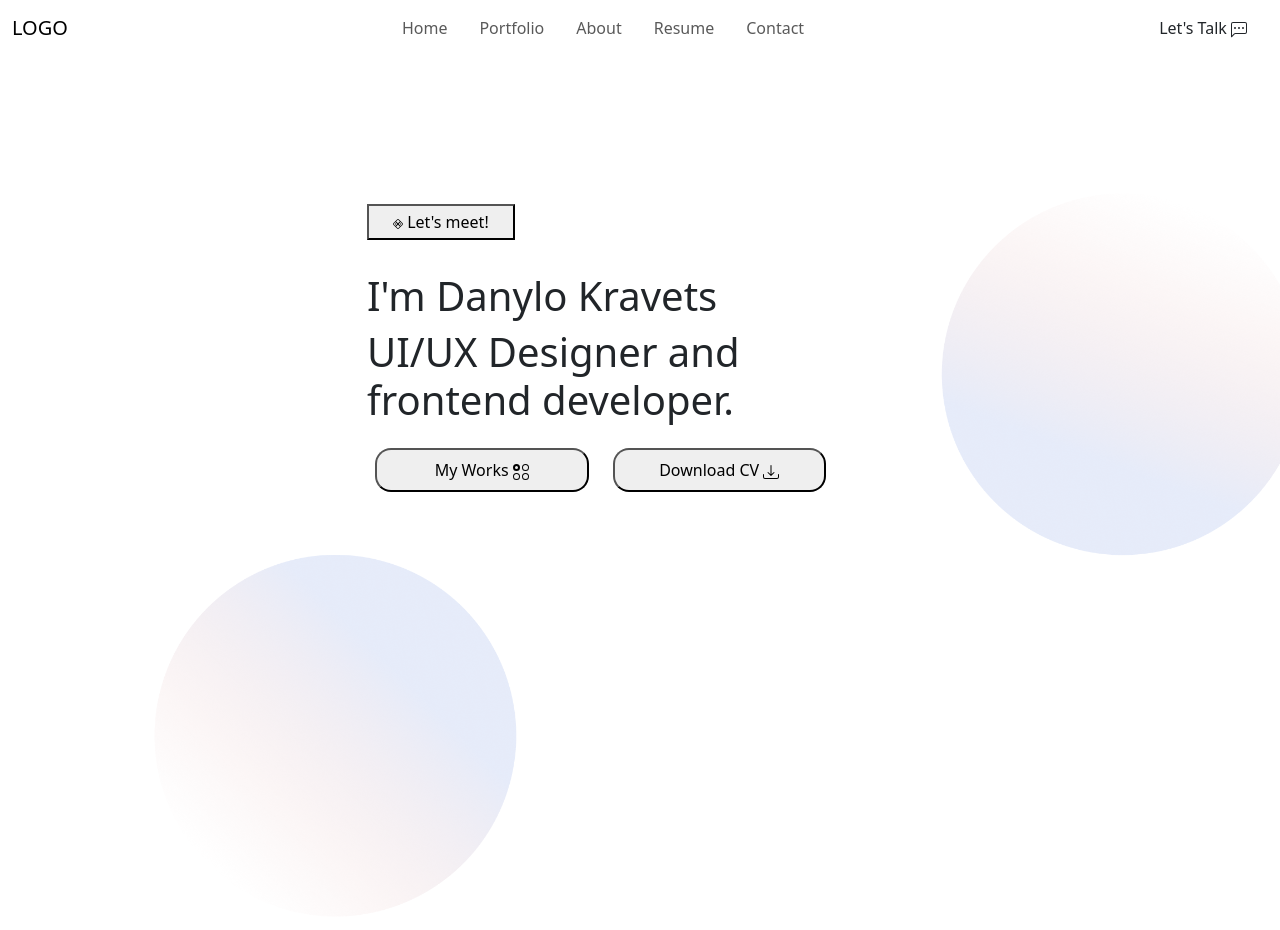
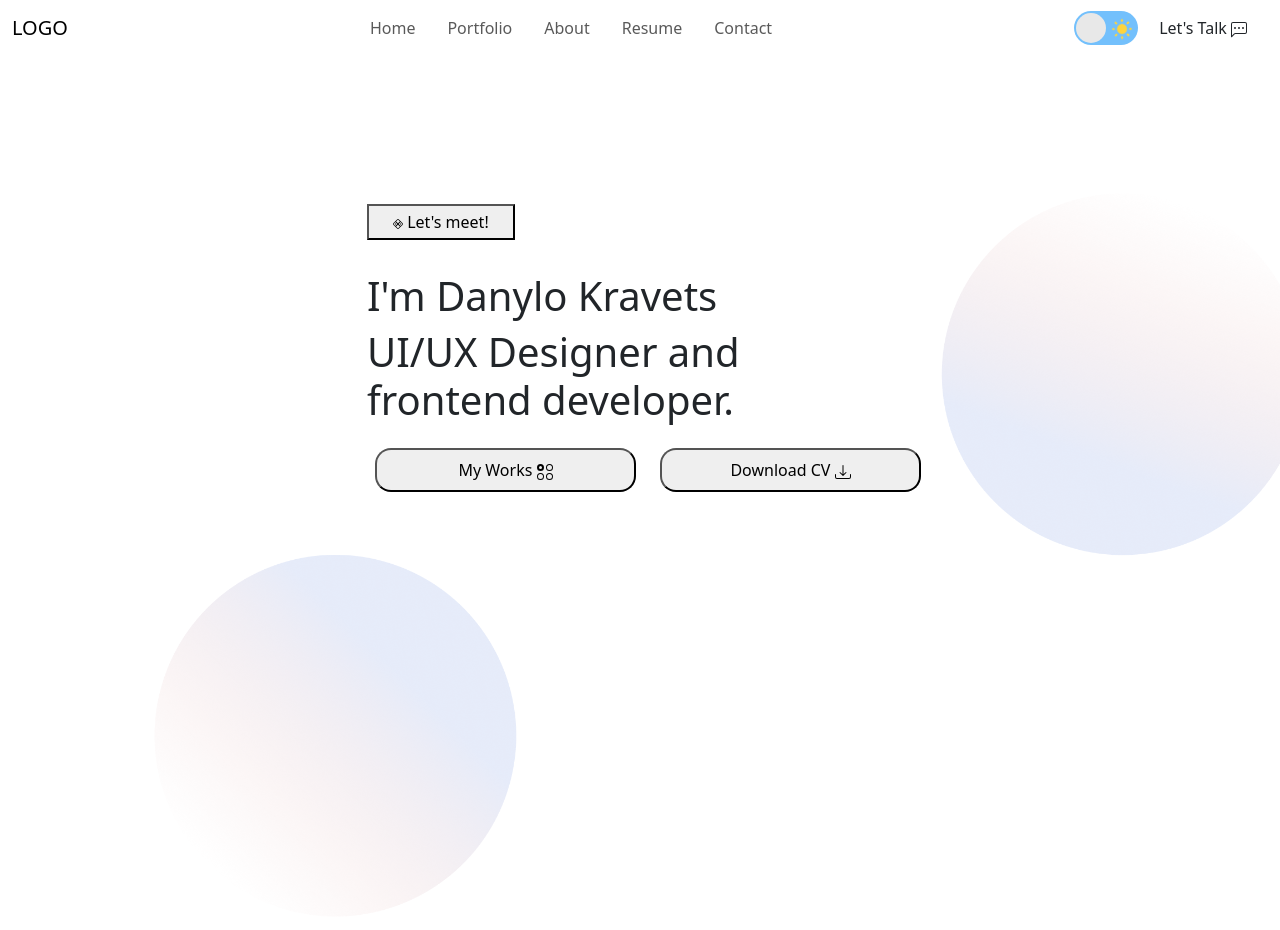
Before and after one commit to danilkberlin/My-Website, a React (Create React App) app: page / in a window 1280 px wide. Shown: the top 930 px of the page. Built offline with nearby package versions, Linux system fonts and the light colour scheme.

Commit message:
update switch in Nav BAr

```diff
--- a/src/App.css
+++ b/src/App.css
@@ -1,3 +1,116 @@
 section{
     padding: 100px 0;
 }
+
+/* ================== Nav Bar ============================ */
+
+
+/* ================== Nav Bar Swith button ============================ */
+
+.switch {
+    font-size: 17px;
+    position: relative;
+    display: inline-block;
+    width: 64px;
+    height: 34px;
+  }
+
+  .switch input {
+    opacity: 0;
+    width: 0;
+    height: 0;
+  }
+
+  .slider {
+    position: absolute;
+    cursor: pointer;
+    top: 0;
+    left: 0;
+    right: 0;
+    bottom: 0;
+    background-color: #73C0FC;
+    transition: .4s;
+    border-radius: 30px;
+  }
+
+  .slider:before {
+    position: absolute;
+    content: "";
+    height: 30px;
+    width: 30px;
+    border-radius: 20px;
+    left: 2px;
+    bottom: 2px;
+    z-index: 2;
+    background-color: #e8e8e8;
+    transition: .4s;
+  }
+
+  .sun svg {
+    position: absolute;
+    top: 6px;
+    left: 36px;
+    z-index: 1;
+    width: 24px;
+    height: 24px;
+  }
+
+  .moon svg {
+    fill: #73C0FC;
+    position: absolute;
+    top: 5px;
+    left: 5px;
+    z-index: 1;
+    width: 24px;
+    height: 24px;
+  }
+
+  /* .switch:hover */.sun svg {
+    animation: rotate 15s linear infinite;
+  }
+
+  @keyframes rotate {
+
+    0% {
+      transform: rotate(0);
+    }
+
+    100% {
+      transform: rotate(360deg);
+    }
+  }
+
+  /* .switch:hover */.moon svg {
+    animation: tilt 5s linear infinite;
+  }
+
+  @keyframes tilt {
+
+    0% {
+      transform: rotate(0deg);
+    }
+
+    25% {
+      transform: rotate(-10deg);
+    }
+
+    75% {
+      transform: rotate(10deg);
+    }
+
+    100% {
+      transform: rotate(0deg);
+    }
+  }
+
+  .input:checked + .slider {
+    background-color: #183153;
+  }
+
+  .input:focus + .slider {
+    box-shadow: 0 0 1px #183153;
+  }
+
+  .input:checked + .slider:before {
+    transform: translateX(30px);
+  }
--- a/src/Pages/Top.js
+++ b/src/Pages/Top.js
@@ -24,14 +24,14 @@
                                 </Row>
                             </Row>
                             <Row className="my-3 align-items-center">
-                                <Col md={5} >
+                                <Col xs={6} >
                                     <a href='https://github.com/danilkberlin'>
                                         <button className='px-4 py-2 mx-2 w-100 rounded-4'><span class='text-lets-talk'>My Works  <svg xmlns="http://www.w3.org/2000/svg" width="16" height="16" fill="currentColor" class="bi bi-ui-radios-grid" viewBox="0 0 16 16">
                                         <path d="M3.5 15a2.5 2.5 0 1 0 0-5 2.5 2.5 0 0 0 0 5m9-9a2.5 2.5 0 1 0 0-5 2.5 2.5 0 0 0 0 5m0 9a2.5 2.5 0 1 1 0-5 2.5 2.5 0 0 1 0 5M16 3.5a3.5 3.5 0 1 1-7 0 3.5 3.5 0 0 1 7 0m-9 9a3.5 3.5 0 1 1-7 0 3.5 3.5 0 0 1 7 0m5.5 3.5a3.5 3.5 0 1 0 0-7 3.5 3.5 0 0 0 0 7m-9-11a1.5 1.5 0 1 1 0-3 1.5 1.5 0 0 1 0 3m0 2a3.5 3.5 0 1 0 0-7 3.5 3.5 0 0 0 0 7"/>
                                         </svg></span></button>
                                     </a>
                                 </Col>
-                                <Col md={5}>
+                                <Col xs={6}>
                                     <a href='document' download="docentname">
                                         <button className='px-4 py-2 mx-2 w-100 rounded-4'>Download CV  <svg xmlns="http://www.w3.org/2000/svg" width="16" height="16" fill="currentColor" class="bi bi-download" viewBox="0 0 16 16">
                                         <path d="M.5 9.9a.5.5 0 0 1 .5.5v2.5a1 1 0 0 0 1 1h12a1 1 0 0 0 1-1v-2.5a.5.5 0 0 1 1 0v2.5a2 2 0 0 1-2 2H2a2 2 0 0 1-2-2v-2.5a.5.5 0 0 1 .5-.5"/>
--- a/src/components/NavBar.js
+++ b/src/components/NavBar.js
@@ -46,7 +46,15 @@
                             <Nav.Link className='mx-2' href="#resume">Resume</Nav.Link>
                             <Nav.Link className='mx-2' href="#contact">Contact</Nav.Link>
                         </Nav>
-                        <Form className="d-flex">
+                        <Form className='d-flex align-items-center'>
+                            <label className="switch">
+                                <span className="sun"><svg xmlns="http://www.w3.org/2000/svg" viewBox="0 0 24 24"><g fill="#ffd43b"><circle r="5" cy="12" cx="12"></circle><path d="m21 13h-1a1 1 0 0 1 0-2h1a1 1 0 0 1 0 2zm-17 0h-1a1 1 0 0 1 0-2h1a1 1 0 0 1 0 2zm13.66-5.66a1 1 0 0 1 -.66-.29 1 1 0 0 1 0-1.41l.71-.71a1 1 0 1 1 1.41 1.41l-.71.71a1 1 0 0 1 -.75.29zm-12.02 12.02a1 1 0 0 1 -.71-.29 1 1 0 0 1 0-1.41l.71-.66a1 1 0 0 1 1.41 1.41l-.71.71a1 1 0 0 1 -.7.24zm6.36-14.36a1 1 0 0 1 -1-1v-1a1 1 0 0 1 2 0v1a1 1 0 0 1 -1 1zm0 17a1 1 0 0 1 -1-1v-1a1 1 0 0 1 2 0v1a1 1 0 0 1 -1 1zm-5.66-14.66a1 1 0 0 1 -.7-.29l-.71-.71a1 1 0 0 1 1.41-1.41l.71.71a1 1 0 0 1 0 1.41 1 1 0 0 1 -.71.29zm12.02 12.02a1 1 0 0 1 -.7-.29l-.66-.71a1 1 0 0 1 1.36-1.36l.71.71a1 1 0 0 1 0 1.41 1 1 0 0 1 -.71.24z"></path></g></svg></span>
+                                <span className="moon"><svg xmlns="http://www.w3.org/2000/svg" viewBox="0 0 384 512"><path d="m223.5 32c-123.5 0-223.5 100.3-223.5 224s100 224 223.5 224c60.6 0 115.5-24.2 155.8-63.4 5-4.9 6.3-12.5 3.1-18.7s-10.1-9.7-17-8.5c-9.8 1.7-19.8 2.6-30.1 2.6-96.9 0-175.5-78.8-175.5-176 0-65.8 36-123.1 89.3-153.3 6.1-3.5 9.2-10.5 7.7-17.3s-7.3-11.9-14.3-12.5c-6.3-.5-12.6-.8-19-.8z"></path></svg></span>
+                                <input type="checkbox" className="input" />
+                                <span className="slider"></span>
+                            </label>
+                        </Form>
+                        <Form className="d-flex align-items-center">
                             <Button className='w-100  rounded-4' variant="px-4 py-1 mx-2" onClick={handleShow}><span className='text-lets-talk'>Let's Talk  <svg xmlns="http://www.w3.org/2000/svg" width="16" height="16" fill="currentColor" class="bi bi-chat-left-dots" viewBox="0 0 16 16">
                             <path d="M14 1a1 1 0 0 1 1 1v8a1 1 0 0 1-1 1H4.414A2 2 0 0 0 3 11.586l-2 2V2a1 1 0 0 1 1-1zM2 0a2 2 0 0 0-2 2v12.793a.5.5 0 0 0 .854.353l2.853-2.853A1 1 0 0 1 4.414 12H14a2 2 0 0 0 2-2V2a2 2 0 0 0-2-2z"/>
                             <path d="M5 6a1 1 0 1 1-2 0 1 1 0 0 1 2 0m4 0a1 1 0 1 1-2 0 1 1 0 0 1 2 0m4 0a1 1 0 1 1-2 0 1 1 0 0 1 2 0"/>
```
Also changed, not shown: src/assets/img/moon-svgrepo-com.svg (added), src/assets/img/sun-solid-svgrepo-com.svg (added).
